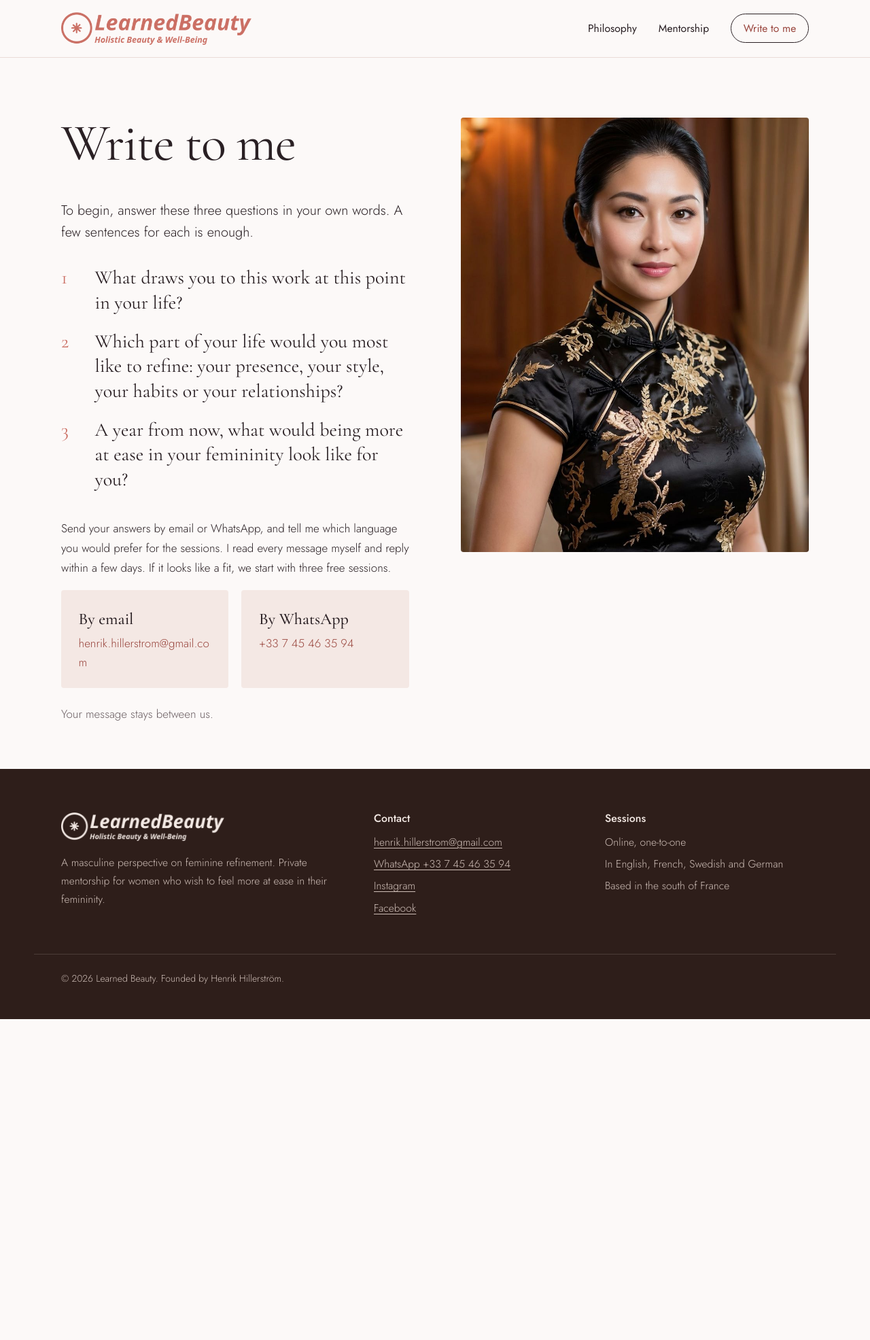
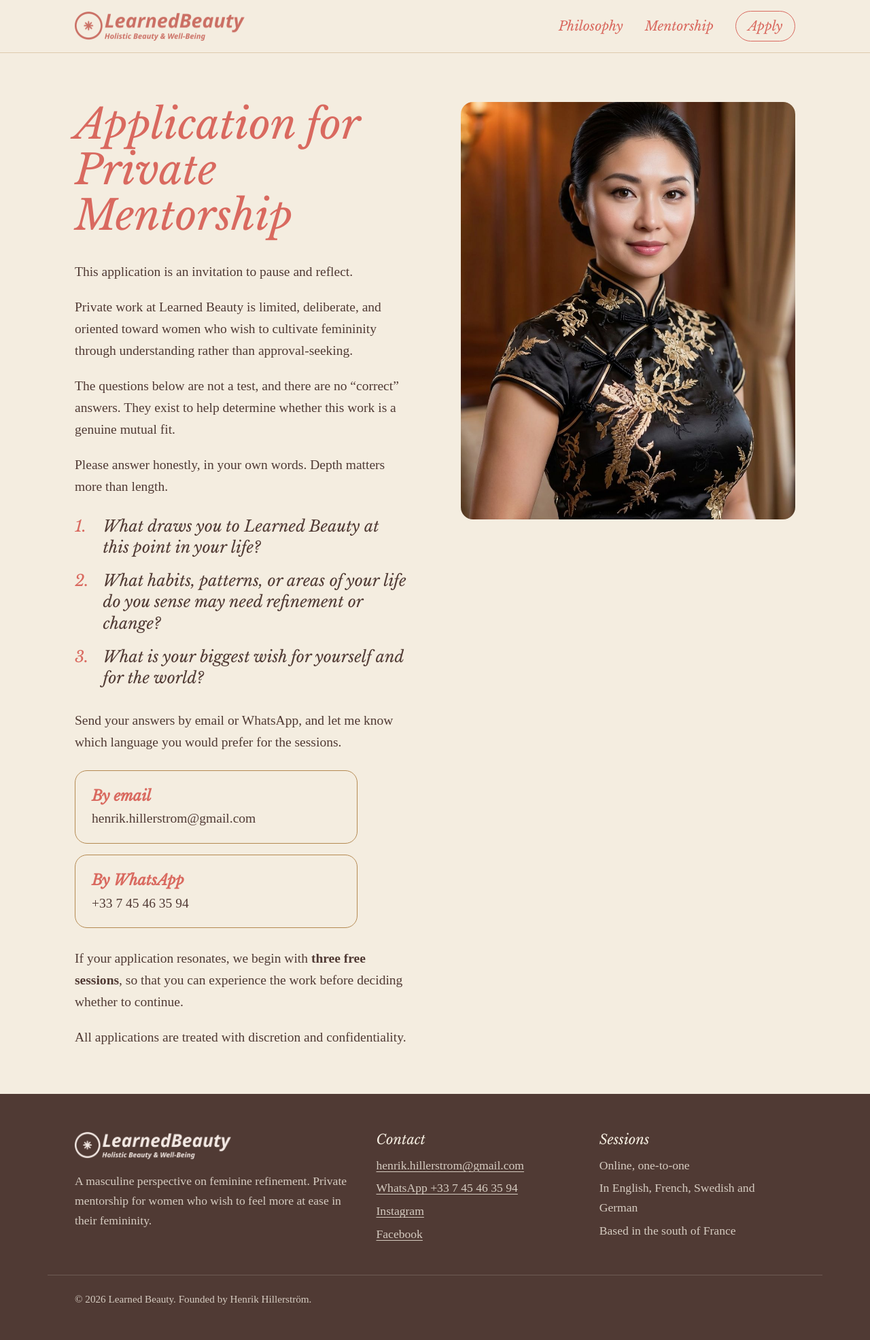
Before and after one commit to LoveAlgo/learnedbeauty, a Jekyll site: the page built from apply/index.html, in a window 1280 px wide. Shown: the whole page at 68% size. Built offline with Jekyll 4.4.1, drawn with Linux system fonts in a browser that asks for light colours; before the commit the page ends 1499 px from its top, so only the background shows below that.

Commit message:
Update LB website styling

```diff
--- a/_layouts/default.html
+++ b/_layouts/default.html
@@ -20,7 +20,7 @@
   <link rel="apple-touch-icon" href="/assets/images/apple-touch-icon.png">
   <link rel="preconnect" href="https://fonts.googleapis.com">
   <link rel="preconnect" href="https://fonts.gstatic.com" crossorigin>
-  <link href="https://fonts.googleapis.com/css2?family=Cormorant+Garamond:ital,wght@0,400;0,500;0,600;1,400&family=Jost:wght@300;400;500&display=swap" rel="stylesheet">
+  <link href="https://fonts.googleapis.com/css2?family=Libre+Baskerville:ital,wght@1,400&display=swap" rel="stylesheet">
   <link rel="stylesheet" href="/assets/css/style.css">
 </head>
 <body>
@@ -33,7 +33,7 @@
       <nav class="site-nav" aria-label="Main">
         <a href="/about/"{% if page.url == "/about/" %} aria-current="page"{% endif %}>Philosophy</a>
         <a href="/privatementorship/"{% if page.url == "/privatementorship/" %} aria-current="page"{% endif %}>Mentorship</a>
-        <a class="nav-cta" href="/apply/"{% if page.url == "/apply/" %} aria-current="page"{% endif %}>Write to me</a>
+        <a class="nav-cta" href="/apply/"{% if page.url == "/apply/" %} aria-current="page"{% endif %}>Apply</a>
       </nav>
     </div>
   </header>
--- a/_layouts/page.html
+++ b/_layouts/page.html
@@ -19,10 +19,10 @@ layout: default
     {% endif %}
   </div>
 </section>
-<section class="section closing blush">
+<section class="section closing">
   <div class="wrap">
     <h2>Begin with {{ site.data.settings.free_sessions }} free sessions</h2>
-    <p class="lead">If this perspective resonates with you, write to me. Nothing is charged until we both agree to continue.</p>
-    <div class="actions"><a class="btn" href="/apply/">Write to me</a></div>
+    <p class="lead">If this perspective resonates with you, send me your application. Nothing is charged until we both agree to continue.</p>
+    <div class="actions"><a class="btn" href="/apply/">Apply for mentorship</a></div>
   </div>
 </section>
--- a/apply/index.html
+++ b/apply/index.html
@@ -1,17 +1,17 @@
 ---
 layout: default
-title: Write to me
-description: Begin the Learned Beauty mentorship by answering three short questions by email or WhatsApp.
+title: Application for private mentorship
+description: Apply for the Learned Beauty private mentorship by answering three reflection questions by email or WhatsApp.
 ---
 {% capture mailbody %}Hello Henrik,
 
-1. What draws you to this work at this point in your life?
+1. What draws you to Learned Beauty at this point in your life?
 
 
-2. Which part of your life would you most like to refine: your presence, your style, your habits or your relationships?
+2. What habits, patterns, or areas of your life do you sense may need refinement or change?
 
 
-3. A year from now, what would being more at ease in your femininity look like for you?
+3. What is your biggest wish for yourself and for the world?
 
 
 Preferred language for the sessions:
@@ -19,16 +19,19 @@ Preferred language for the sessions:
 <section class="page-head">
   <div class="wrap split" style="align-items:start">
     <div class="prose">
-      <h1>Write to me</h1>
-      <p class="lead">To begin, answer these three questions in your own words. A few sentences for each is enough.</p>
+      <h1>Application for Private Mentorship</h1>
+      <p>This application is an invitation to pause and reflect.</p>
+      <p>Private work at Learned Beauty is limited, deliberate, and oriented toward women who wish to cultivate femininity through understanding rather than approval-seeking.</p>
+      <p>The questions below are not a test, and there are no “correct” answers. They exist to help determine whether this work is a genuine mutual fit.</p>
+      <p>Please answer honestly, in your own words. Depth matters more than length.</p>
       <ol class="questions">
-        <li>What draws you to this work at this point in your life?</li>
-        <li>Which part of your life would you most like to refine: your presence, your style, your habits or your relationships?</li>
-        <li>A year from now, what would being more at ease in your femininity look like for you?</li>
+        <li>What draws you to Learned Beauty at this point in your life?</li>
+        <li>What habits, patterns, or areas of your life do you sense may need refinement or change?</li>
+        <li>What is your biggest wish for yourself and for the world?</li>
       </ol>
-      <p>Send your answers by email or WhatsApp, and tell me which language you would prefer for the sessions. I read every message myself and reply within a few days. If it looks like a fit, we start with {{ site.data.settings.free_sessions }} free sessions.</p>
+      <p>Send your answers by email or WhatsApp, and let me know which language you would prefer for the sessions.</p>
       <div class="contact-ways">
-        <a href="mailto:{{ site.data.settings.email }}?subject={{ "Learned Beauty: my answers" | url_encode | replace: "+", "%20" }}&amp;body={{ mailbody | url_encode | replace: "+", "%20" }}">
+        <a href="mailto:{{ site.data.settings.email }}?subject={{ "Application for private mentorship" | url_encode | replace: "+", "%20" }}&amp;body={{ mailbody | url_encode | replace: "+", "%20" }}">
           <strong>By email</strong>
           <span>{{ site.data.settings.email }}</span>
         </a>
@@ -37,7 +40,8 @@ Preferred language for the sessions:
           <span>{{ site.data.settings.whatsapp_display }}</span>
         </a>
       </div>
-      <p class="muted" style="margin-top:1.5rem">Your message stays between us.</p>
+      <p style="margin-top:1.8rem">If your application resonates, we begin with <strong>{{ site.data.settings.free_sessions }} free sessions</strong>, so that you can experience the work before deciding whether to continue.</p>
+      <p>All applications are treated with discretion and confidentiality.</p>
     </div>
     <figure class="portrait">
       <img src="/assets/images/verity-portrait.jpg" alt="A woman in a black and gold qipao, smiling" width="896" height="1200">
--- a/assets/css/style.css
+++ b/assets/css/style.css
@@ -1,187 +1,189 @@
-/* Learned Beauty — stylesheet */
+/* Learned Beauty — stylesheet
+   Brand palette: Terra Rosa #D9695F, Forest Umber #4A5A3F, Bronzed Gold #B58A52,
+   Mahogany Cocoa #503A34, Warm Ivory #F4EDE0.
+   Headings: Baskerville Semibold Italic. Text: Times New Roman. */
 :root {
-  --paper: #FCF9F8;
-  --blush: #F4E8E4;
-  --ink: #2A2024;
-  --muted: #6B5F63;
-  --rose: #CB6F64;        /* logo colour, decoration only */
-  --rose-deep: #9A473F;   /* links and buttons, readable on paper */
-  --mahogany: #2E1E1A;
-  --on-dark: #F3E9E4;
-  --on-dark-muted: #CDBDB6;
-  --serif: "Cormorant Garamond", "Garamond", "Times New Roman", serif;
-  --sans: "Jost", "Helvetica Neue", Arial, sans-serif;
-  --wrap: 1180px;
+  --ivory: #F4EDE0;
+  --terra: #D9695F;
+  --terra-dark: #B9534A;   /* for small text links, easier to read */
+  --forest: #4A5A3F;
+  --gold: #B58A52;
+  --cocoa: #503A34;
+  --line: rgba(181, 138, 82, 0.35);
+  --heading: Baskerville, "Baskerville Old Face", "Libre Baskerville", "Times New Roman", serif;
+  --text: "Times New Roman", Times, serif;
+  --radius: 18px;
+  --wrap: 1140px;
 }
 
 *, *::before, *::after { box-sizing: border-box; }
 html { -webkit-text-size-adjust: 100%; }
 body {
   margin: 0;
-  background: var(--paper);
-  color: var(--ink);
-  font-family: var(--sans);
-  font-weight: 300;
-  font-size: 1.0625rem;
-  line-height: 1.7;
+  background: var(--ivory);
+  color: var(--cocoa);
+  font-family: var(--text);
+  font-size: 1.22rem;
+  line-height: 1.65;
 }
 img { max-width: 100%; height: auto; display: block; }
-a { color: var(--rose-deep); text-underline-offset: 3px; text-decoration-thickness: 1px; }
-a:hover { color: var(--ink); }
-:focus-visible { outline: 2px solid var(--rose-deep); outline-offset: 3px; }
-strong { font-weight: 500; }
+a { color: var(--terra-dark); text-underline-offset: 3px; text-decoration-thickness: 1px; }
+a:hover { color: var(--forest); }
+:focus-visible { outline: 2px solid var(--forest); outline-offset: 3px; }
+strong { font-weight: bold; }
 
-h1, h2, h3 {
-  font-family: var(--serif);
-  font-weight: 500;
-  line-height: 1.12;
-  margin: 0 0 0.6em;
-  letter-spacing: -0.01em;
+h1, h2, h3, .heading-font {
+  font-family: var(--heading);
+  font-style: italic;
+  font-weight: 600;
+  font-synthesis-weight: none;
+  color: var(--terra);
+  line-height: 1.15;
+  margin: 0 0 0.55em;
 }
-h1 { font-size: clamp(2.9rem, 7.4vw, 6.2rem); line-height: 0.98; font-weight: 400; letter-spacing: -0.02em; }
-h2 { font-size: clamp(2rem, 3.8vw, 3rem); }
-h3 { font-size: 1.55rem; }
-p { margin: 0 0 1.1em; }
+h1 { font-size: clamp(2.4rem, 4.8vw, 3.8rem); line-height: 1.1; }
+h2 { font-size: clamp(1.85rem, 3vw, 2.45rem); }
+h3 { font-size: 1.4rem; }
+p { margin: 0 0 1em; }
 
 .wrap { max-width: var(--wrap); margin: 0 auto; padding: 0 clamp(1.25rem, 4vw, 2.5rem); }
-.prose { max-width: 38rem; }
-.lead { font-size: 1.25rem; line-height: 1.6; }
-.muted { color: var(--muted); }
+.prose { max-width: 36rem; }
+.lead { font-size: 1.35rem; line-height: 1.55; }
+.muted { color: rgba(80, 58, 52, 0.78); }
 
-.skip { position: absolute; left: -999px; top: 0; background: var(--ink); color: var(--paper); padding: .5rem 1rem; z-index: 10; }
+.skip { position: absolute; left: -999px; top: 0; background: var(--cocoa); color: var(--ivory); padding: .5rem 1rem; z-index: 10; }
 .skip:focus { left: 1rem; }
 
 /* Header */
-.site-header { border-bottom: 1px solid #EADCD7; background: var(--paper); }
-.header-inner { display: flex; align-items: center; justify-content: space-between; gap: 1.5rem; padding-top: 1.1rem; padding-bottom: 1.1rem; flex-wrap: wrap; }
-.brand img { width: clamp(190px, 24vw, 280px); height: auto; }
-.site-nav { display: flex; align-items: center; gap: clamp(1rem, 2.5vw, 2rem); font-size: 0.98rem; font-weight: 400; }
-.site-nav a { color: var(--ink); text-decoration: none; padding: .3rem 0; }
-.site-nav a:hover, .site-nav a[aria-current="page"] { color: var(--rose-deep); }
-.site-nav a[aria-current="page"]:not(.nav-cta) { border-bottom: 1px solid var(--rose); }
-.nav-cta { border: 1px solid var(--ink); padding: .45rem 1.1rem !important; border-radius: 999px; }
-.nav-cta:hover { background: var(--ink); color: var(--paper) !important; }
+.site-header { border-bottom: 1px solid var(--line); }
+.header-inner { display: flex; align-items: center; justify-content: space-between; gap: 1.2rem 2rem; padding-top: 1rem; padding-bottom: 1rem; flex-wrap: wrap; }
+.brand img { width: clamp(190px, 22vw, 250px); height: auto; }
+.site-nav { display: flex; align-items: center; gap: clamp(1rem, 2.5vw, 2rem); font-family: var(--heading); font-style: italic; font-size: 1.2rem; }
+.site-nav a { color: var(--terra); text-decoration: none; padding: .2rem 0; }
+.site-nav a:hover { color: var(--forest); }
+.site-nav a[aria-current="page"]:not(.nav-cta) { border-bottom: 1px solid var(--terra); }
+.nav-cta { border: 1px solid var(--terra); padding: .35rem 1.1rem !important; border-radius: 999px; }
+.nav-cta:hover { background: var(--terra); color: var(--ivory) !important; }
 
 /* Buttons */
-.actions { display: flex; flex-wrap: wrap; gap: .9rem 1.4rem; align-items: center; margin-top: 2rem; }
+.actions { display: flex; flex-wrap: wrap; gap: .9rem 1.5rem; align-items: center; margin-top: 1.8rem; }
 .btn {
-  display: inline-block; background: var(--rose-deep); color: #fff; text-decoration: none;
-  font-weight: 400; padding: .9rem 1.8rem; border-radius: 999px; transition: background .2s;
+  display: inline-block; background: var(--terra); color: #fff; text-decoration: none;
+  font-family: var(--heading); font-style: italic; font-weight: 600; font-size: 1.2rem;
+  padding: .75rem 1.8rem; border-radius: 999px; transition: background .2s;
 }
-.btn:hover { background: var(--ink); color: #fff; }
-.text-link { color: var(--ink); font-weight: 400; }
+.btn:hover { background: var(--forest); color: #fff; }
+.text-link { color: var(--cocoa); font-family: var(--heading); font-style: italic; }
+
+/* Images: one consistent rounded shape everywhere */
+main img { border-radius: var(--radius); }
 
 /* Hero */
-.hero { padding: clamp(2.5rem, 6vw, 5rem) 0 clamp(3.5rem, 7vw, 6rem); }
-.hero-grid { display: grid; grid-template-columns: 1.25fr 0.75fr; gap: clamp(2rem, 5vw, 4.5rem); align-items: end; }
-.hero h1 { margin-bottom: 0.45em; }
-.hero .sub { font-family: var(--serif); font-size: clamp(1.45rem, 2.3vw, 1.9rem); line-height: 1.3; margin-bottom: .9rem; color: var(--ink); }
-.hero .details { color: var(--muted); max-width: 33rem; }
-.hero-figure { margin: 0; position: relative; }
-.hero-figure img { width: 100%; aspect-ratio: 3 / 4; object-fit: cover; border-radius: 220px 220px 4px 4px; }
-.offer-note { display: flex; gap: .8rem; align-items: baseline; margin-top: 2.2rem; padding-top: 1.4rem; border-top: 1px solid #EADCD7; max-width: 33rem; }
+.hero { padding: clamp(2.5rem, 6vw, 4.5rem) 0 clamp(3rem, 6vw, 5rem); }
+.hero-grid { display: grid; grid-template-columns: 1.2fr 0.8fr; gap: clamp(2rem, 5vw, 4.5rem); align-items: center; }
+.hero .sub { font-family: var(--heading); font-style: italic; font-size: clamp(1.35rem, 2vw, 1.65rem); line-height: 1.35; margin-bottom: .8rem; color: var(--cocoa); }
+.hero .details { max-width: 32rem; }
+.hero-figure { margin: 0; }
+.hero-figure img { width: 100%; aspect-ratio: 3 / 4; object-fit: cover; }
+.offer-note { display: flex; gap: .8rem; align-items: baseline; margin-top: 2rem; padding-top: 1.3rem; border-top: 1px solid var(--line); max-width: 32rem; }
 .offer-note::before { content: ""; flex: none; width: 15px; height: 15px; background: url(/assets/images/asterisk.svg) center / contain no-repeat; transform: translateY(2px); }
 
-/* Sections */
-.section { padding: clamp(3.5rem, 8vw, 6.5rem) 0; }
-.section.blush { background: var(--blush); }
-.split { display: grid; grid-template-columns: 1fr 1fr; gap: clamp(2rem, 6vw, 5.5rem); align-items: center; }
+/* Sections: one background, separated by space and a fine gold line */
+.section { padding: clamp(3.5rem, 7vw, 5.5rem) 0; }
+.section + .section { border-top: 1px solid var(--line); }
+.split { display: grid; grid-template-columns: 1fr 1fr; gap: clamp(2rem, 6vw, 5rem); align-items: center; }
 .split.reverse > :first-child { order: 2; }
 .split figure { margin: 0; }
-.split figure img { width: 100%; border-radius: 4px; }
+.split figure img { width: 100%; }
 .portrait img { aspect-ratio: 4 / 5; object-fit: cover; }
-.statement { font-family: var(--serif); font-size: clamp(1.6rem, 2.6vw, 2.1rem); line-height: 1.3; margin-bottom: 1.2em; }
+.statement { font-family: var(--heading); font-style: italic; font-size: clamp(1.4rem, 2.2vw, 1.75rem); line-height: 1.35; margin-bottom: 1.1em; }
 .statement span { display: block; }
 
 /* Asterisk lists (the logo's star as bullet) */
-.star-list { list-style: none; padding: 0; margin: 0 0 1.4em; }
-.star-list li { position: relative; padding-left: 1.9rem; margin-bottom: .55rem; }
-.star-list li::before { content: ""; position: absolute; left: 0; top: .45em; width: 13px; height: 13px; background: url(/assets/images/asterisk.svg) center / contain no-repeat; }
+.star-list { list-style: none; padding: 0; margin: 0 0 1.3em; }
+.star-list li { position: relative; padding-left: 1.9rem; margin-bottom: .45rem; }
+.star-list li::before { content: ""; position: absolute; left: 0; top: .5em; width: 13px; height: 13px; background: url(/assets/images/asterisk.svg) center / contain no-repeat; }
 
 /* Work areas */
-.areas { display: grid; grid-template-columns: repeat(2, 1fr); gap: clamp(2rem, 4vw, 3.5rem) clamp(2rem, 5vw, 4.5rem); margin-top: 3rem; }
-.area h3 { margin-bottom: .4em; }
-.area p { margin: 0; color: var(--ink); }
-.area { border-top: 1px solid #DCC6BF; padding-top: 1.3rem; }
+.areas { display: grid; grid-template-columns: repeat(2, 1fr); gap: clamp(2rem, 4vw, 3rem) clamp(2rem, 5vw, 4.5rem); margin-top: 2.5rem; }
+.area { border-top: 1px solid var(--line); padding-top: 1.2rem; }
+.area h3 { margin-bottom: .35em; }
+.area p { margin: 0; }
 
 /* Offer */
 .offer { display: grid; grid-template-columns: 1fr 1fr; gap: clamp(2rem, 5vw, 4rem); align-items: start; }
-.price-panel { background: var(--paper); border: 1px solid #DCC6BF; border-radius: 4px; padding: clamp(1.6rem, 3vw, 2.6rem); }
-.price-panel .free { font-family: var(--serif); font-size: clamp(1.9rem, 3vw, 2.4rem); line-height: 1.15; margin-bottom: .5rem; }
-.price-panel .then { border-top: 1px solid #EADCD7; margin-top: 1.4rem; padding-top: 1.4rem; }
-.price { font-family: var(--serif); font-size: 2.6rem; line-height: 1; margin: 0 0 .4rem; }
+.price-panel { border: 1px solid var(--gold); border-radius: var(--radius); padding: clamp(1.6rem, 3vw, 2.4rem); }
+.price-panel .free { font-family: var(--heading); font-style: italic; font-weight: 600; color: var(--terra); font-size: clamp(1.6rem, 2.6vw, 2rem); line-height: 1.2; margin-bottom: .5rem; }
+.price-panel .then { border-top: 1px solid var(--line); margin-top: 1.3rem; padding-top: 1.3rem; }
+.price { font-family: var(--heading); font-style: italic; font-weight: 600; color: var(--forest); font-size: 2.3rem; line-height: 1; margin: 0 0 .5rem; }
 
 /* Steps (a real sequence) */
-.steps { list-style: none; padding: 0; margin: 3rem 0 0; display: grid; grid-template-columns: repeat(3, 1fr); gap: clamp(1.5rem, 4vw, 3rem); counter-reset: step; }
+.steps { list-style: none; padding: 0; margin: 2.5rem 0 0; display: grid; grid-template-columns: repeat(3, 1fr); gap: clamp(1.5rem, 4vw, 3rem); counter-reset: step; }
 .steps li { counter-increment: step; }
-.steps li::before { content: counter(step); display: block; font-family: var(--serif); font-size: 3.4rem; line-height: 1; color: var(--rose); margin-bottom: .8rem; }
-.steps h3 { margin-bottom: .4em; }
+.steps li::before { content: counter(step); display: block; font-family: var(--heading); font-style: italic; font-size: 2.8rem; line-height: 1; color: var(--gold); margin-bottom: .6rem; }
+.steps h3 { margin-bottom: .35em; }
 
-/* Dark band: masculine perspective + quotes */
-.dark { background: var(--mahogany); color: var(--on-dark); }
-.dark a { color: #F0B8B0; }
-.dark .muted { color: var(--on-dark-muted); }
-.dark .star-list li::before { background-image: url(/assets/images/asterisk-light.svg); }
-.not-list { font-family: var(--serif); font-size: clamp(1.6rem, 2.6vw, 2.1rem); line-height: 1.25; margin: 1.4rem 0 1.6rem; }
+.not-list { font-family: var(--heading); font-style: italic; color: var(--forest); font-size: clamp(1.4rem, 2.2vw, 1.75rem); line-height: 1.3; margin: 1.2rem 0 1.4rem; }
 .not-list span { display: block; }
 
-.quotes { display: grid; grid-template-columns: repeat(3, 1fr); gap: clamp(2rem, 4vw, 3.5rem); margin: 0; }
+/* Quotes */
+.gallery { display: grid; grid-template-columns: repeat(4, 1fr); gap: clamp(.7rem, 1.5vw, 1.1rem); margin-bottom: clamp(3rem, 6vw, 4rem); }
+.gallery img { width: 100%; aspect-ratio: 3 / 4; object-fit: cover; }
+.quotes { display: grid; grid-template-columns: repeat(3, 1fr); gap: clamp(2rem, 4vw, 3rem); margin: 0; }
 .quotes figure { margin: 0; }
-.quotes blockquote { margin: 0 0 .7rem; font-family: var(--serif); font-size: clamp(1.35rem, 2vw, 1.65rem); line-height: 1.3; }
-.quotes figcaption { color: var(--muted); font-size: .95rem; }
+.quotes blockquote { margin: 0 0 .5rem; font-family: var(--heading); font-style: italic; font-size: clamp(1.25rem, 1.8vw, 1.45rem); line-height: 1.35; color: var(--cocoa); }
+.quotes figcaption { color: var(--gold); font-size: 1.05rem; }
 .quotes figcaption::before { content: "— "; }
-.gallery { display: grid; grid-template-columns: repeat(4, 1fr); gap: clamp(.6rem, 1.5vw, 1rem); margin-bottom: clamp(3rem, 6vw, 4.5rem); }
-.gallery img { width: 100%; aspect-ratio: 3 / 4; object-fit: cover; border-radius: 4px; }
 
 /* Founder */
 .founder figure img { aspect-ratio: 4 / 5; object-fit: cover; object-position: top; }
 
 /* Closing */
 .closing { text-align: center; }
-.closing .wrap { max-width: 46rem; }
+.closing .wrap { max-width: 44rem; }
 .closing .actions { justify-content: center; }
 
-/* Page header for inner pages */
-.page-head { padding: clamp(3rem, 7vw, 5.5rem) 0 clamp(2rem, 4vw, 3rem); }
-.page-head h1 { font-size: clamp(2.6rem, 6vw, 4.8rem); max-width: 14ch; }
+/* Inner pages */
+.page-head { padding: clamp(3rem, 6vw, 4.5rem) 0 clamp(2rem, 4vw, 3rem); }
+.page-head h1 { max-width: 16ch; }
+.prose h2:not(:first-child) { margin-top: 1.6em; }
 
 /* FAQ */
 .faq { max-width: 46rem; }
-.faq details { border-top: 1px solid #DCC6BF; padding: 1.1rem 0; }
-.faq details:last-child { border-bottom: 1px solid #DCC6BF; }
-.faq summary { cursor: pointer; font-family: var(--serif); font-size: 1.45rem; font-weight: 500; list-style: none; display: flex; justify-content: space-between; gap: 1rem; }
+.faq details { border-top: 1px solid var(--line); padding: 1rem 0; }
+.faq details:last-child { border-bottom: 1px solid var(--line); }
+.faq summary { cursor: pointer; font-family: var(--heading); font-style: italic; font-weight: 600; color: var(--terra); font-size: 1.3rem; list-style: none; display: flex; justify-content: space-between; gap: 1rem; }
 .faq summary::-webkit-details-marker { display: none; }
-.faq summary::after { content: "+"; font-family: var(--sans); font-weight: 300; color: var(--rose-deep); }
+.faq summary::after { content: "+"; color: var(--gold); font-style: normal; }
 .faq details[open] summary::after { content: "–"; }
-.faq details p { margin: .8rem 0 0; }
+.faq details p { margin: .7rem 0 0; }
 
-/* Apply */
-.questions { counter-reset: q; list-style: none; padding: 0; margin: 2rem 0 2.5rem; }
-.questions li { counter-increment: q; display: grid; grid-template-columns: 2.6rem 1fr; gap: .5rem; font-family: var(--serif); font-size: clamp(1.4rem, 2.3vw, 1.75rem); line-height: 1.3; margin-bottom: 1.3rem; }
-.questions li::before { content: counter(q); color: var(--rose); }
-.contact-ways { display: grid; grid-template-columns: 1fr 1fr; gap: 1.2rem; max-width: 46rem; }
-.contact-ways a { display: block; text-decoration: none; color: var(--ink); background: var(--blush); border-radius: 4px; padding: 1.4rem 1.6rem; }
-.contact-ways a:hover { background: #EEDCD6; }
-.contact-ways strong { display: block; font-family: var(--serif); font-size: 1.5rem; font-weight: 500; }
-.contact-ways span { color: var(--rose-deep); word-break: break-word; }
+/* Application */
+.questions { counter-reset: q; list-style: none; padding: 0; margin: 1.6rem 0 2rem; }
+.questions li { counter-increment: q; display: grid; grid-template-columns: 2.2rem 1fr; gap: .4rem; font-family: var(--heading); font-style: italic; font-size: clamp(1.25rem, 2vw, 1.45rem); line-height: 1.35; margin-bottom: 1.1rem; }
+.questions li::before { content: counter(q) "."; color: var(--terra); }
+.contact-ways { display: grid; grid-template-columns: 1fr; gap: 1rem; max-width: 26rem; margin-top: 1.5rem; }
+.contact-ways a { display: block; text-decoration: none; color: var(--cocoa); border: 1px solid var(--gold); border-radius: var(--radius); padding: 1.2rem 1.5rem; }
+.contact-ways a:hover { border-color: var(--terra); }
+.contact-ways strong { display: block; font-family: var(--heading); font-style: italic; font-weight: 600; color: var(--terra); font-size: 1.35rem; }
+.contact-ways span { word-break: break-word; }
 
 /* Footer */
-.site-footer { background: var(--mahogany); color: var(--on-dark-muted); padding: 4rem 0 2rem; font-size: .98rem; }
+.site-footer { background: var(--cocoa); color: rgba(244, 237, 224, 0.82); padding: 3.5rem 0 2rem; font-size: 1.1rem; }
 .footer-grid { display: grid; grid-template-columns: 1.4fr 1fr 1fr; gap: 2.5rem; }
-.footer-logo { width: 240px; margin-bottom: 1.2rem; }
-.site-footer h2 { font-family: var(--sans); font-size: 1rem; font-weight: 500; color: var(--on-dark); letter-spacing: 0; margin-bottom: .8rem; }
+.footer-logo { width: 230px; margin-bottom: 1.1rem; }
+.site-footer h2 { font-family: var(--heading); font-style: italic; font-size: 1.25rem; color: var(--ivory); margin-bottom: .7rem; }
 .site-footer ul { list-style: none; padding: 0; margin: 0; }
-.site-footer li { margin-bottom: .35rem; }
-.site-footer a { color: var(--on-dark-muted); }
+.site-footer li { margin-bottom: .3rem; }
+.site-footer a { color: rgba(244, 237, 224, 0.82); }
 .site-footer a:hover { color: #fff; }
-.footer-small { margin-top: 3rem; padding-top: 1.5rem; border-top: 1px solid rgba(243,233,228,.15); font-size: .88rem; }
+.footer-small { margin-top: 2.5rem; padding-top: 1.4rem; border-top: 1px solid rgba(244, 237, 224, .18); font-size: .95rem; }
 
 /* Responsive */
 @media (max-width: 860px) {
   .hero-grid, .split, .offer, .footer-grid { grid-template-columns: 1fr; }
   .split.reverse > :first-child { order: 0; }
   .hero-figure { max-width: 420px; }
-  .hero-figure img { border-radius: 160px 160px 4px 4px; }
   .quotes { grid-template-columns: 1fr 1fr; }
   .steps { grid-template-columns: 1fr; }
   .gallery { grid-template-columns: repeat(2, 1fr); }
@@ -192,4 +194,3 @@ p { margin: 0 0 1.1em; }
   .site-nav { width: 100%; justify-content: center; }
 }
 @media (prefers-reduced-motion: reduce) { * { transition: none !important; } }
-.prose h2:not(:first-child) { margin-top: 1.7em; }
```
Also changed, not shown: index.html (+10 -10 lines), privatementorship/index.html (+7 -7 lines), assets/images/asterisk.svg.
